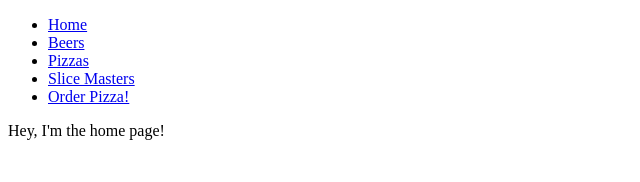
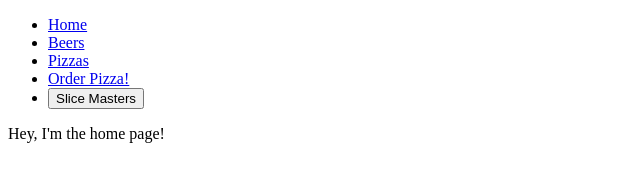
Before and after one commit to thealice/gatsby-pizza-shop, a Gatsby site: page / in a window 1280 px wide. Shown: the whole page, without its empty margins (0-640 px from the left). Built offline with nearby package versions, Linux system fonts and the light colour scheme; Gatsby itself is replaced by a stand-in of ours.

Commit message:
demonstrate 'navigate' in Nav

```diff
--- a/src/components/Nav.js
+++ b/src/components/Nav.js
@@ -1,6 +1,11 @@
 import React from 'react';
-import { Link } from 'gatsby';
+import { Link, navigate } from 'gatsby';
 
+function goToSlicemasters() {
+    setTimeout(() => {
+        navigate('/slicemasters', { replace: true });
+    }, 2000)
+}
 export default function Nav() {
     return (
         <nav>
@@ -15,10 +20,10 @@ export default function Nav() {
                     <Link to="/pizzas">Pizzas</Link>
                 </li>
                 <li>
-                    <Link to="/slicemasters">Slice Masters</Link>
+                    <Link to="/orders">Order Pizza!</Link>
                 </li>
                 <li>
-                    <Link to="/orders">Order Pizza!</Link>
+                <button type="button" onClick={goToSlicemasters}>Slice Masters</button>
                 </li>
             </ul>
         </nav>
```
